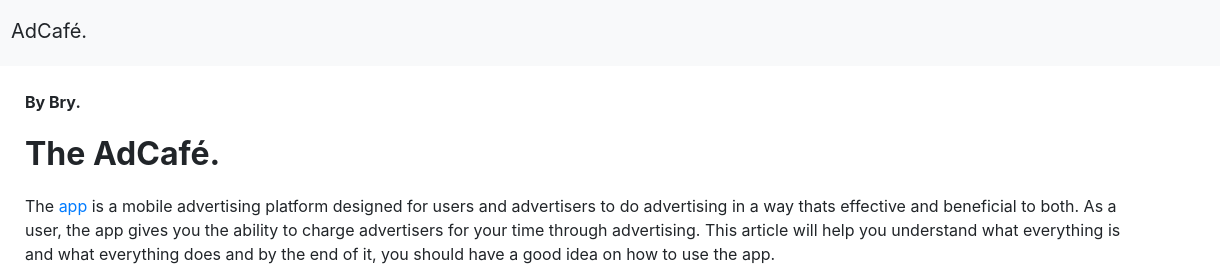
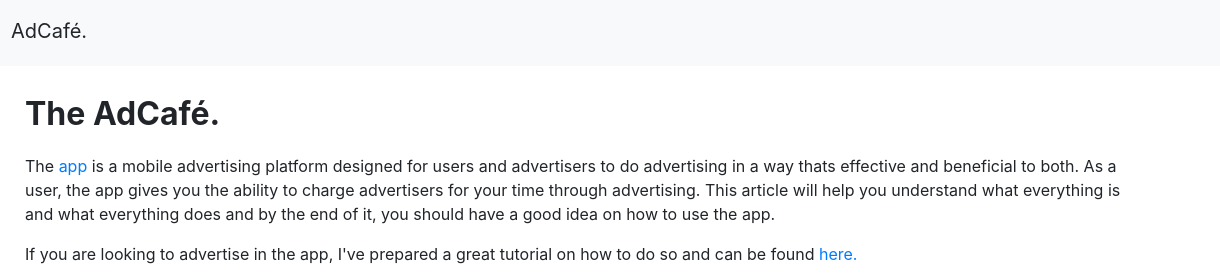
Before and after one commit to AdCafe/UserTutorial, a plain HTML site: page index.html in a window 1280 px wide. Shown: the top 279 px of the page, 60-1280 px from the left. Drawn offline with nearby package versions, Linux system fonts and the light colour scheme.

Commit message:
removed by me text

```diff
--- a/index.html
+++ b/index.html
@@ -50,7 +50,6 @@
 
     <div class="container" id="main"  onclick="closeNav()">
       <br>
-        <p id="byme"><strong>By Bry.</strong></p>
         <p id="ap"><strong>The AdCafé.</strong></p>
 
         <p>The <a href="https://play.google.com/store/apps/details?id=com.bry.adstudio">app</a> is a mobile advertising platform designed for users and advertisers to do advertising in a way thats effective and beneficial to both. As a user, the app gives
```
